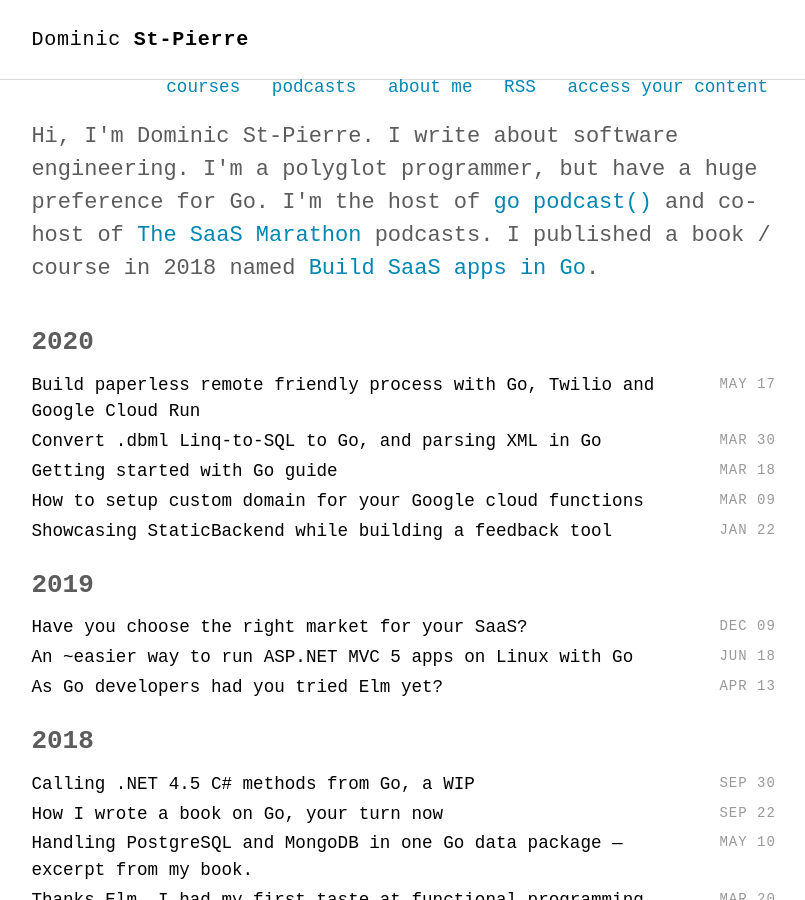
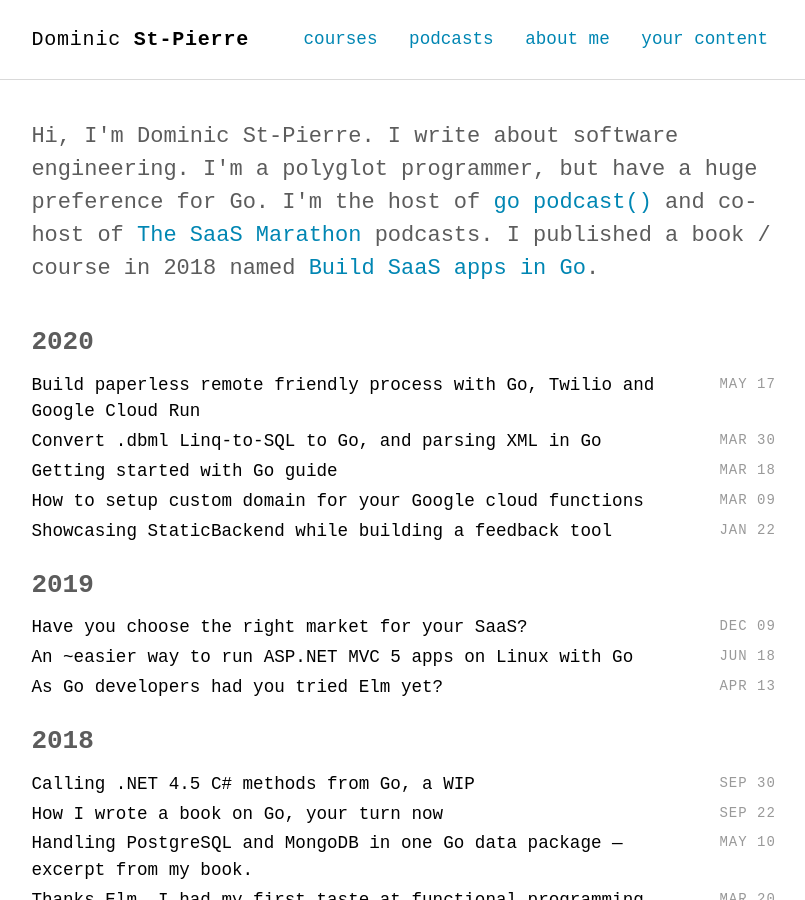
Before and after one commit to dstpierre/dstpierre.github.io, a Jekyll site: the page built from index.html, in a window 1280 px wide and 900 px high. Shown: the whole window, without its empty margins (235-1040 px from the left). Built offline with Jekyll 4.4.1, drawn with Linux system fonts in a browser that asks for light colours; some web fonts are replaced; comment, search, counter and statistics services are not loaded.

Commit message:
move RSS and try to fix nav

```diff
--- a/_includes/footer.html
+++ b/_includes/footer.html
@@ -7,6 +7,8 @@
       Twitter <a href="https://twitter.com/dominicstpierre">@dominicstpierre</a>
       &lt;/&gt;
       Gitub <a href="https://github.com/dstpierre">dstpierre</a>
+      &lt;/&gt;
+      <a href="{{ "/feed.xml" | prepend: site.baseurl | prepend: site.url }}" target="_blank">RSS</a>
 
     </small>
   </div>
--- a/_includes/nav.html
+++ b/_includes/nav.html
@@ -18,10 +18,9 @@
           about me
         </a>
       </li>
-      <li><a href="{{ "/feed.xml" | prepend: site.baseurl | prepend: site.url }}" target="_blank">RSS</a></li>
       <li>
         <a href="https://store.dominicstpierre.com/login">
-          access your content
+          your content
         </a>
       </li>
     </ul>
```
